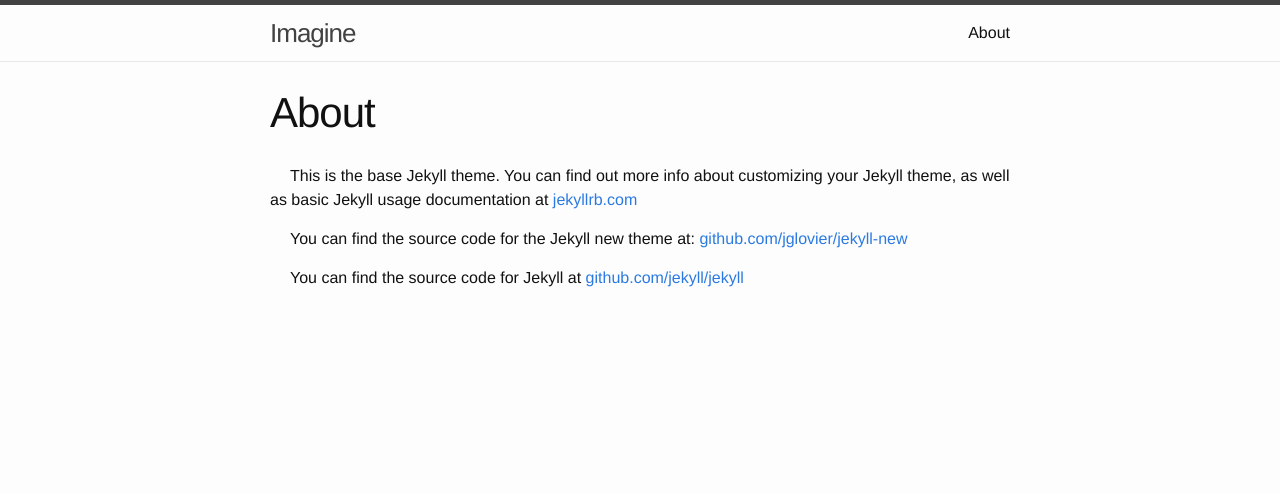
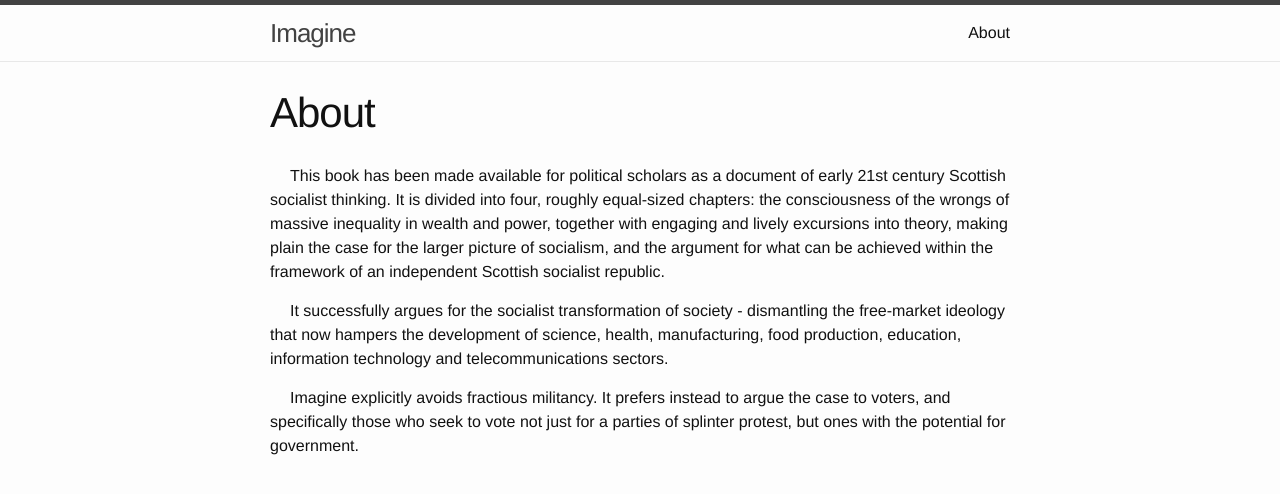
Before and after one commit to scotm/imagine, a Jekyll site: the page built from about.md, in a window 1280 px wide. Shown: the top 494 px of the page. Built offline with Jekyll 4.4.1, drawn with Linux system fonts in a browser that asks for light colours.

Commit message:
Revising the About Page

```diff
--- a/about.md
+++ b/about.md
@@ -3,9 +3,8 @@ layout: page
 title: About
 permalink: /about/
 ---
+This book has been made available for political scholars as a document of early 21st century Scottish socialist thinking. It is divided into four, roughly equal-sized chapters: the consciousness of the wrongs of massive inequality in wealth and power, together with engaging and lively excursions into theory, making plain the case for the larger picture of socialism, and the argument for what can be achieved within the framework of an independent Scottish socialist republic.
 
-This is the base Jekyll theme. You can find out more info about customizing your Jekyll theme, as well as basic Jekyll usage documentation at [jekyllrb.com](http://jekyllrb.com/)
+It successfully argues for the socialist transformation of society - dismantling the free-market ideology that now hampers the development of science, health, manufacturing, food production, education, information technology and telecommunications sectors.
 
-You can find the source code for the Jekyll new theme at: [github.com/jglovier/jekyll-new](https://github.com/jglovier/jekyll-new)
-
-You can find the source code for Jekyll at [github.com/jekyll/jekyll](https://github.com/jekyll/jekyll)
+Imagine explicitly avoids fractious militancy. It prefers instead to argue the case to voters, and specifically those who seek to vote not just for a parties of splinter protest, but ones with the potential for government.
```
